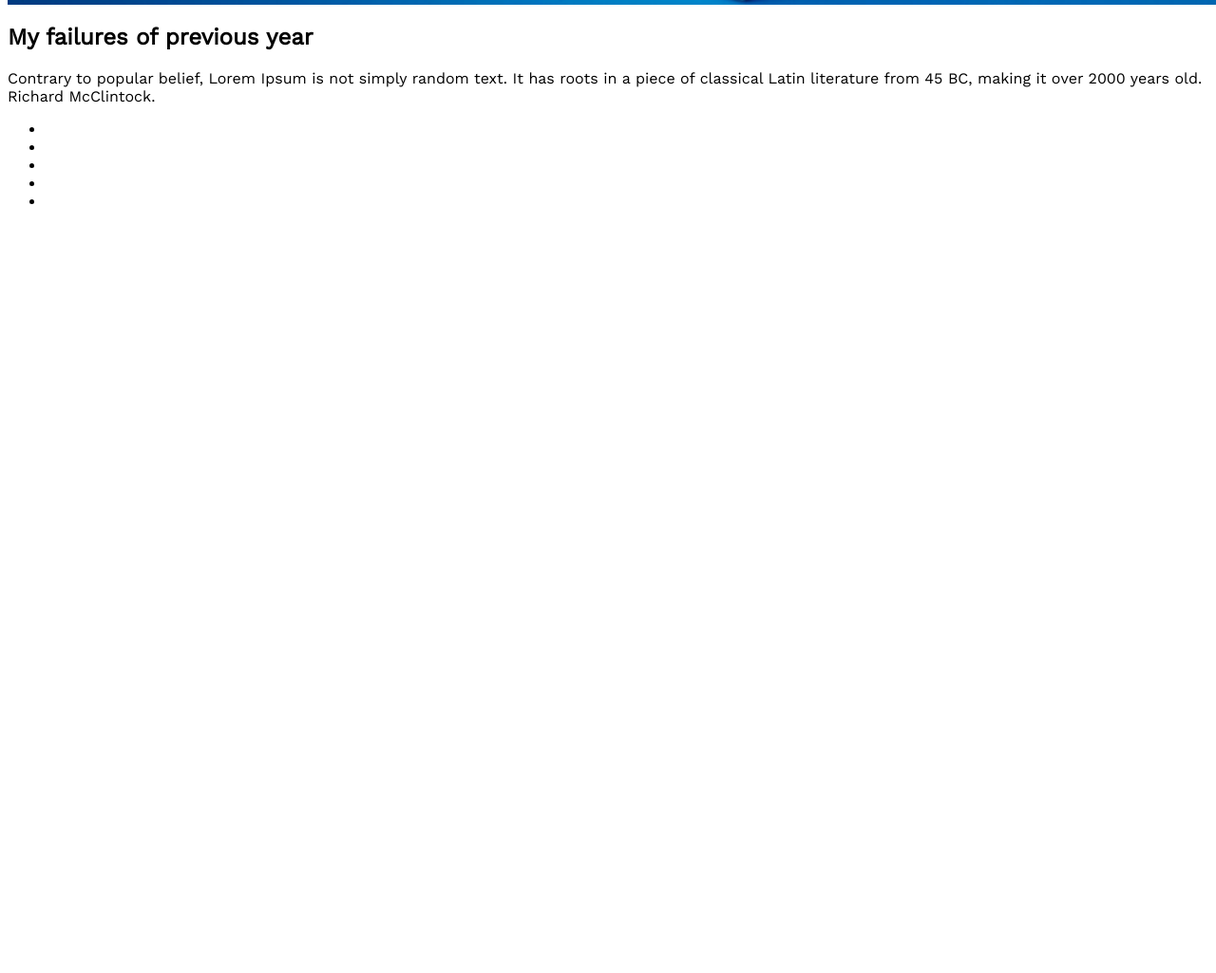
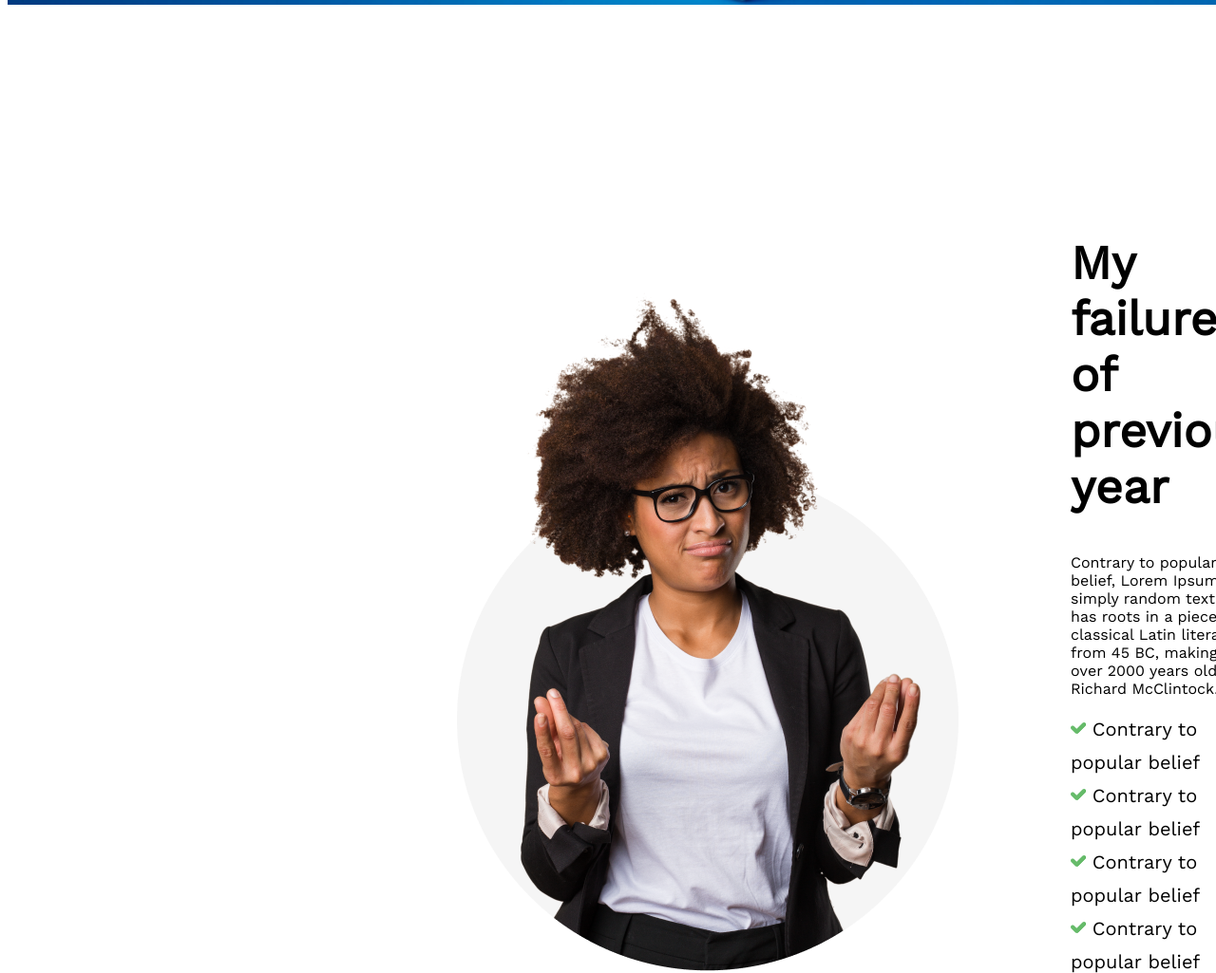
Before and after one commit to Md-Shifaz-Mamur/assignment_1, a plain HTML site: page index.html in a window 1280 px wide. Shown: the part 1049-2074 px from the top of the page at 95% size. Before the commit the page ends 1287 px from the top, so only its background shows below. Drawn offline with nearby package versions, Linux system fonts and the light colour scheme.

Commit message:
Failure of Previous Year Section Done

```diff
--- a/index.html
+++ b/index.html
@@ -30,24 +30,33 @@
     </header>
     <main>
         <section class="main-section">
-            <div class="section-txt">
-                <h2 class="sec1-title">My failures of previous year
-                </h2>
-                <p class="sec1-subtitle">Contrary to popular belief, Lorem Ipsum is not simply random text. It has roots in a piece of classical Latin literature from 45 BC, making it over 2000 years old. Richard McClintock.</p>
-                <!-- <ul class="failure-list">
-                    <li>Contrary to popular , is not simply.</li>
-                    <li>Contrary to popular , is not simply.</li>
-                    <li>Contrary to popular , is not simply.</li>
-                    <li>Contrary to popular , is not simply.</li>
-                    <li>Contrary to popular , is not simply.</li>
-                </ul> -->
-                <ul class="failure-list">
-                    <li><img src="/images/icons/" alt=""></li>
-                    <li><img src="" alt=""></li>
-                    <li><img src="" alt=""></li>
-                    <li><img src="" alt=""></li>
-                    <li><img src="" alt=""></li>
-                </ul>
+
+            <div class="photo-banner">
+                <img src="/images/person.png" alt="profile-photo">
+                <div class="photo-banner-txt">
+                    <h2 class="sec1-title">My failures of previous year
+                    </h2>
+                    <p class="sec1-subtitle">Contrary to popular belief, Lorem Ipsum is not simply random text. It has
+                    roots in a piece of classical Latin literature from 45 BC, making it over 2000 years old.
+                    Richard McClintock.
+                    </p>
+
+
+                    <p class="list-items">
+                        <li class="failure-list"><img src="/images/icons/check-mark.png" alt="icon-check"> Contrary to popular belief
+                        </li>
+                        <li class="failure-list"><img src="/images/icons/check-mark.png" alt=""> Contrary to popular belief
+                        </li>
+                        <li class="failure-list"><img src="/images/icons/check-mark.png" alt=""> Contrary to popular belief
+                        </li>
+                        <li class="failure-list"><img src="/images/icons/check-mark.png" alt=""> Contrary to popular belief
+                        </li>
+                        <li class="failure-list"><img src="/images/icons/check-mark.png" alt=""> Contrary to popular belief
+                        </li>
+                    </p>
+
+
+                </div>
             </div>
         </section>
     </main>
--- a/styles/assignment_1.css
+++ b/styles/assignment_1.css
@@ -38,3 +38,48 @@
     border-radius: 5px;
     margin-top: 40px;
 }
+
+/* Failure of Previous Year Section */
+.failure-list {
+    list-style-type: none;
+
+    font-weight: 400;
+    font-size: 25px;
+
+
+}
+
+.photo-banner-txt {
+    text-align: left;
+}
+
+/*
+.photo-banner-txt .failure-list{
+    text-decoration: none;
+} */
+
+
+.photo-banner {
+    display: flex;
+    gap: 100px;
+    align-items: center;
+    margin: 200px 450px;
+
+
+}
+
+.sec1-title {
+    font-weight: 800;
+    font-size: 50px;
+}
+
+.sec1-subtitl {
+    font-weight: 500;
+    font-size: 26px;
+}
+
+.failure-list{
+    font-weight: 500;
+    font-size: 20px;
+    line-height: 35px;
+}
```
Also changed, not shown: images/icons/check-mark.png (added).
